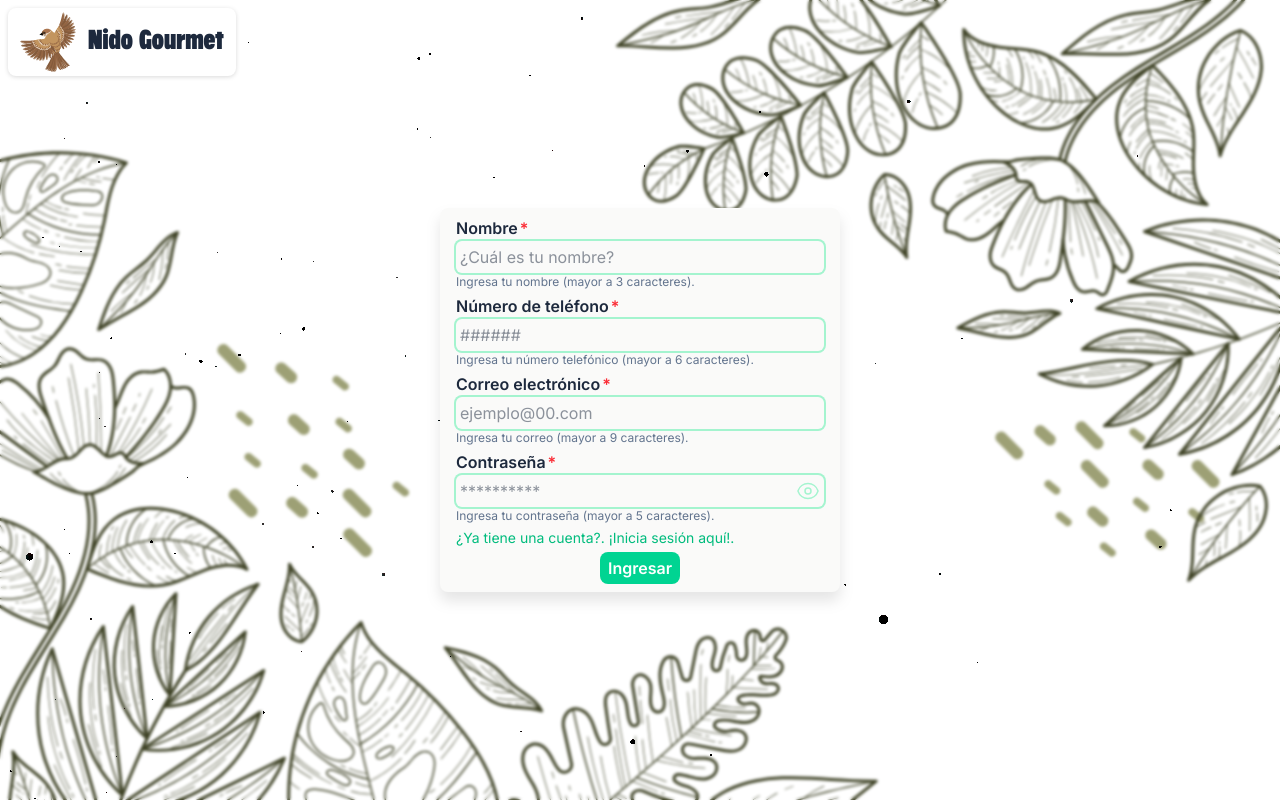
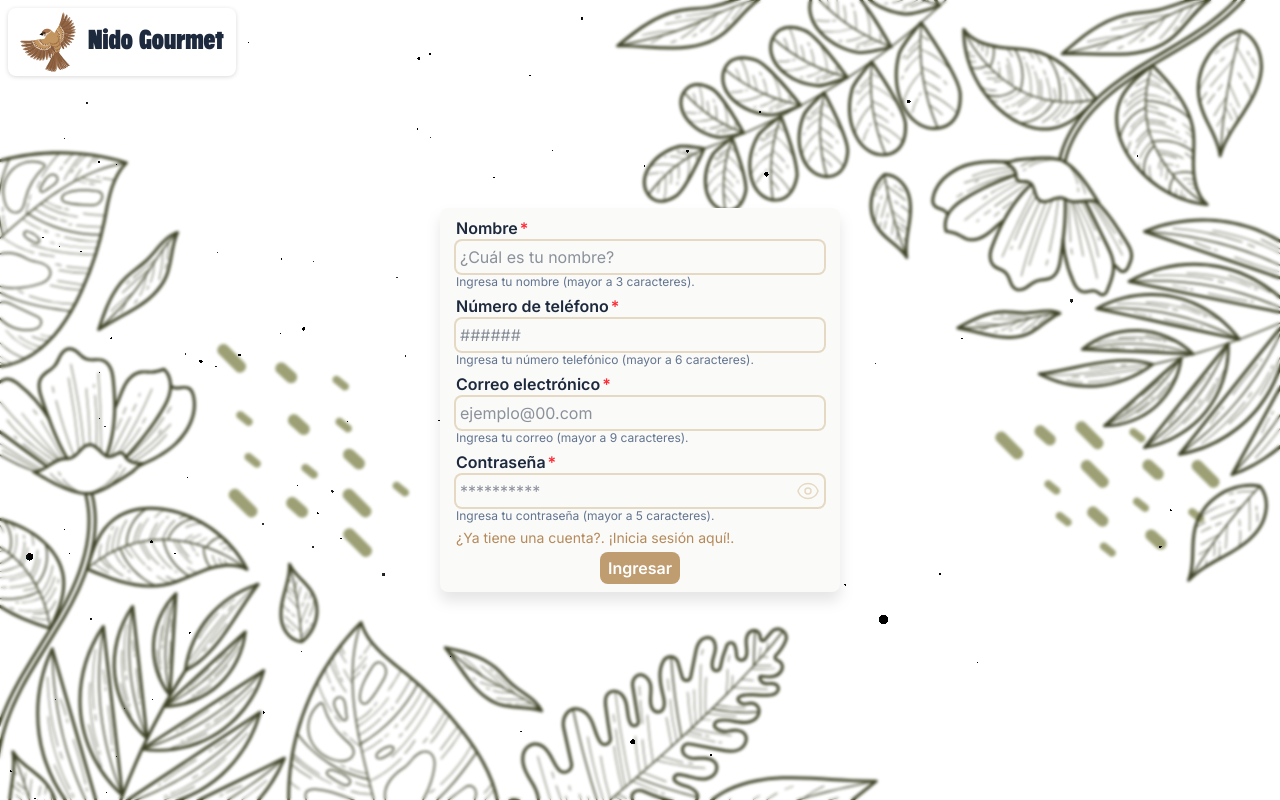
Before and after one commit to Beto-Dz/nido-gourmet-frontend, a React (Vite) app: page /auth/register in a window 1280 px wide. Built offline with nearby package versions, Linux system fonts and the light colour scheme.

Commit message:
correcciones en colores de login y register

```diff
--- a/src/components/InputField.tsx
+++ b/src/components/InputField.tsx
@@ -35,7 +35,7 @@ export const InputField: FC<Props> = ({ type, name, label, value, onChange, patt
         required={required}
         autoComplete="on"
         placeholder={placeholder}
-        className={`p-1 rounded-md ring-2 ring-emerald-200 ${peer} ${ isValid ? "invalid:ring-red-400" : "focus:ring-primary-black" } transition-all ease-in-out`}
+        className={`p-1 rounded-md ring-2 ring-twine-200 ${peer} ${ isValid ? "invalid:ring-red-400" : "focus:ring-twine-900" } transition-all ease-in-out`}
       />
       <span className={`text-slate-500 text-xs ${ isValid ? `${peerInvalid}:text-red-500` : "" } `} >
         {`${description} (mayor a ${minLength} caracteres).`}
--- a/src/components/InputFieldPassword.tsx
+++ b/src/components/InputFieldPassword.tsx
@@ -26,7 +26,7 @@ export const InputFieldPassword: FC<Props> = ({ name = "password", label, value,
       <label htmlFor={name} className="font-semibold text-slate-800 after:content-['*'] after:ml-0.5 after:text-red-500" >
         {label}
       </label>
-      <label htmlFor={name} className={`p-1 flex ${peer} rounded-md ring-2 ring-emerald-200 ${   isValid ? "has-invalid:ring-red-400" : "has-focus:ring-emerald-500" } transition-all ease-in-out`} >
+      <label htmlFor={name} className={`p-1 flex ${peer} rounded-md ring-2 ring-twine-200 ${   isValid ? "has-invalid:ring-red-400" : "has-focus:ring-twine-900" } transition-all ease-in-out`} >
         <input
           type={passwordVisible ? "text" : "password"}
           name={name}
@@ -40,7 +40,7 @@ export const InputFieldPassword: FC<Props> = ({ name = "password", label, value,
           placeholder={placeholder}
           className={`grow`}
         />
-        <EyeIcon className={`h-6 w-6 cursor-pointer ${   passwordVisible ? "stroke-emerald-500" : "stroke-emerald-200" }`} onClick={() => setPasswordVisible(!passwordVisible)} />
+        <EyeIcon className={`h-6 w-6 cursor-pointer ${   passwordVisible ? "stroke-twine-900" : "stroke-twine-200" }`} onClick={() => setPasswordVisible(!passwordVisible)} />
       </label>
       <span className={`text-slate-500 text-xs ${   isValid ? `${peerInvalid}password:text-red-500` : "" } `} >
         {`${description} (mayor a ${minLength} caracteres).`}
--- a/src/pages/auth/Login.tsx
+++ b/src/pages/auth/Login.tsx
@@ -48,11 +48,11 @@ export const Login = () => {
         description="Ingresa tu contraseña" minLength={5}
       />
 
-      <Link to="/auth/register" className="text-sm text-emerald-500" >
+      <Link to="/auth/register" className="text-sm text-twine-500" >
         ¿No tienes una cuenta?. ¡Registrate aquí!.
       </Link>
 
-      <button type="submit" disabled={status === 'checking'} className="bg-emerald-500 text-white self-center disabled:bg-emerald-100 hover:bg-emerald-600 transition-all ease-in-out" >
+      <button type="submit" disabled={status === 'checking'} className="bg-twine-500 text-white self-center disabled:bg-twine-100 hover:bg-twine-600 transition-all ease-in-out" >
         Ingresar
       </button>
     </form>
--- a/src/pages/auth/Register.tsx
+++ b/src/pages/auth/Register.tsx
@@ -50,11 +50,11 @@ export const Register = () => {
       <InputFieldPassword label="Contraseña" value={password} onChange={handleOnInputChange}
         placeholder="**********" isValid={!passwordValid && formSubmitted} description="Ingresa tu contraseña" minLength={5} />
 
-      <Link to="/auth" className="text-sm text-emerald-500" >
+      <Link to="/auth" className="text-sm text-twine-500" >
         ¿Ya tiene una cuenta?. ¡Inicia sesión aquí!.
       </Link>
 
-      <button type="submit" disabled={false} className="bg-emerald-400 text-white self-center disabled:bg-emerald-100 hover:bg-emerald-600 transition-all ease-in-out" >
+      <button type="submit" disabled={false} className="bg-twine-400 text-white self-center disabled:bg-twine-100 hover:bg-twine-600 transition-all ease-in-out" >
         Ingresar
       </button>
     </form>
```
